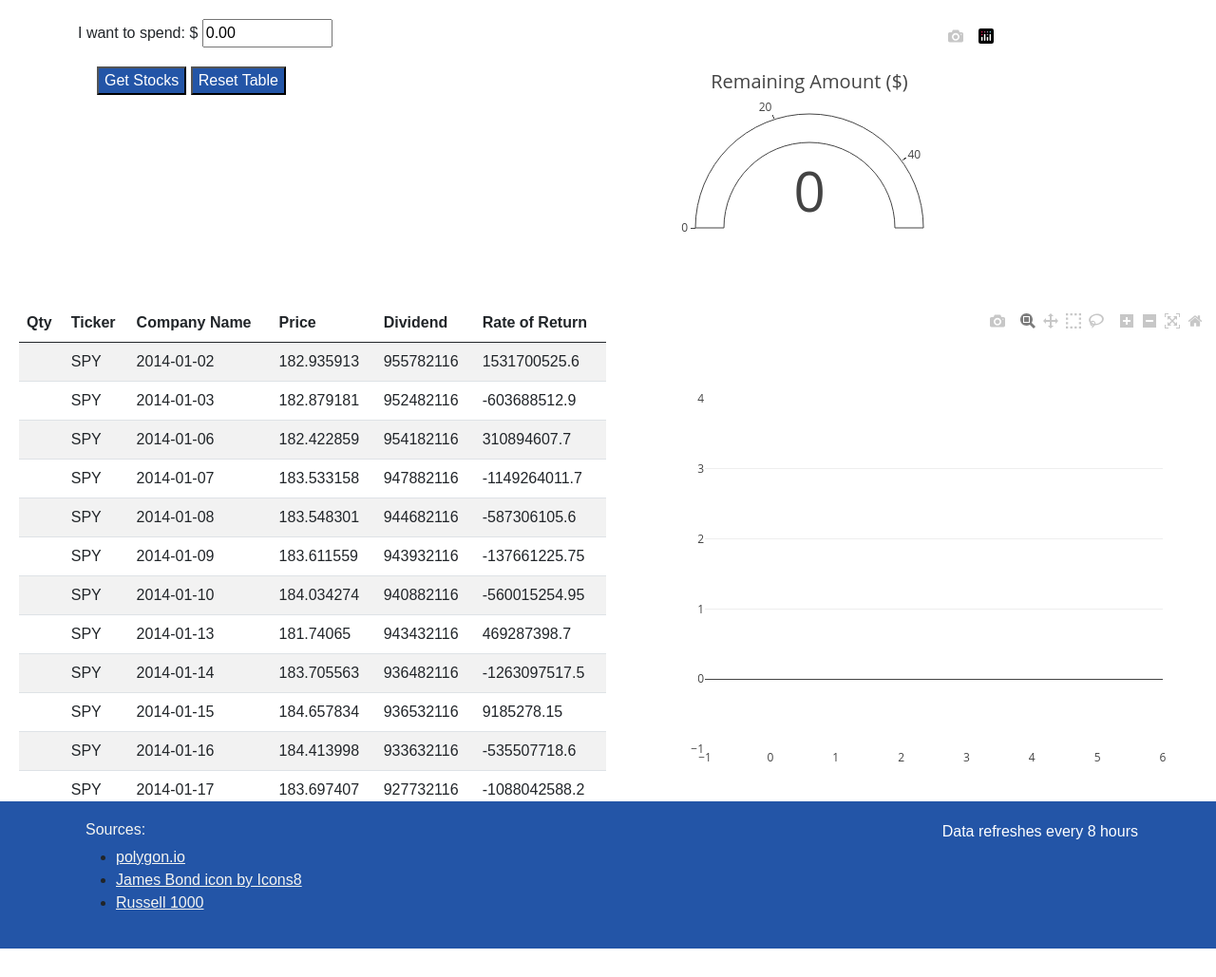
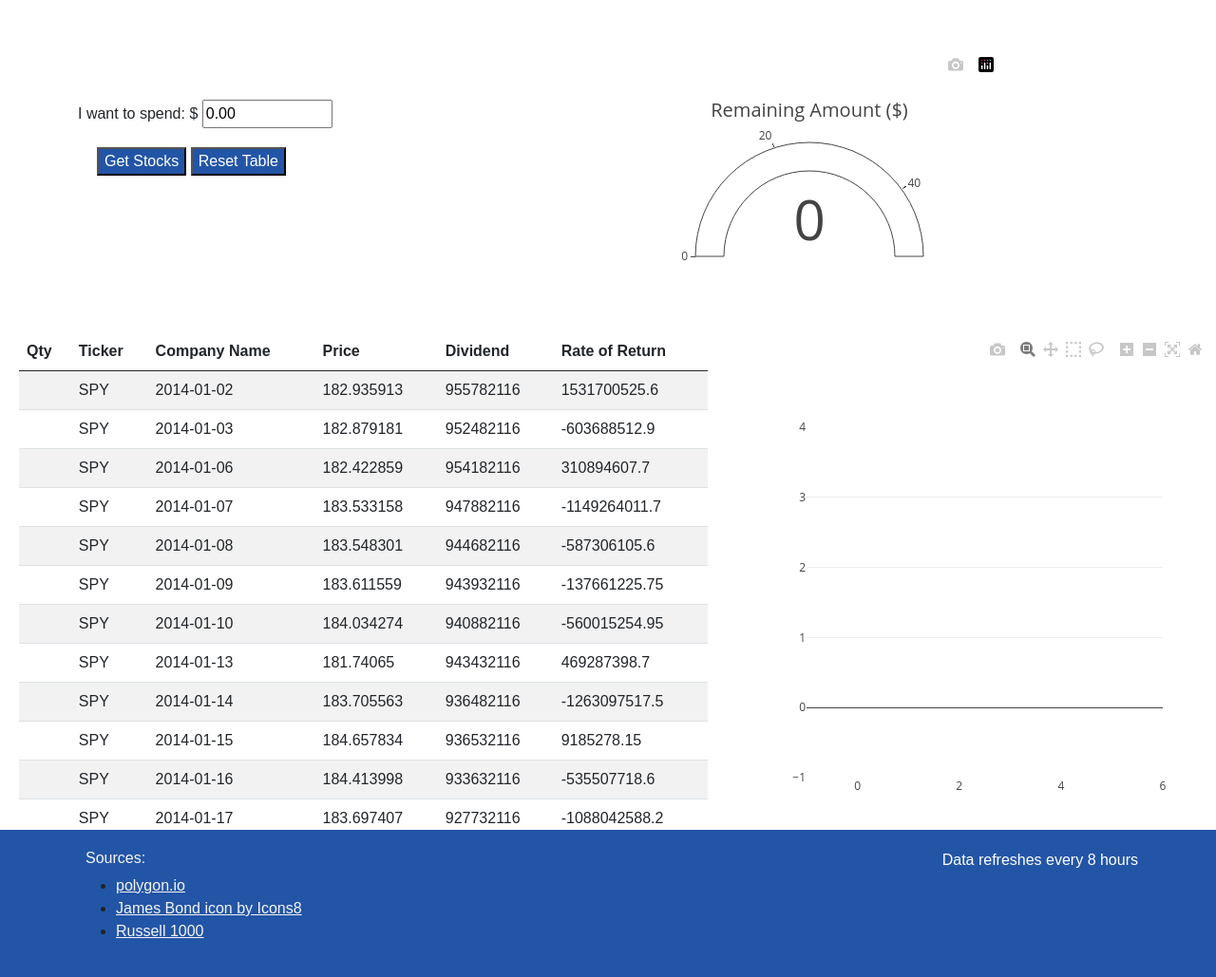
Before and after one commit to emjasmine/TeamMoneyPenny, a Flask app: page /calculator.html in a window 1280 px wide. Shown: the part 70-1099 px from the top of the page at 95% size. Before the commit the page ends 1069 px from the top, so only its background shows below. Run offline with Flask 2, Linux system fonts and the light colour scheme; parts of the project's set-up code (start-up, migrations or seed data) failed here and were passed over; some libraries are stand-ins or nearby versions.

Commit message:
updated html

```diff
--- a/static/css/style.css
+++ b/static/css/style.css
@@ -16,6 +16,9 @@
       color: #f5f5f1;
   }
 
+  p{
+    font-size: medium;
+  }
 /* The wrapper contains all of the page's content besides the footer, which is pushed to the bottom of the page */
 .wrapper {
     position: relative;
@@ -193,5 +196,5 @@
     }
 
     .input-area{
-      margin-top: 100px;
+      margin-top: 50px;
     }
--- a/templates/calculator.html
+++ b/templates/calculator.html
@@ -33,9 +33,10 @@
         </nav>
 
         <!-- Input, Buttons and Gauge-->
-        <div class="container" style="padding-top: 20px;">
+        <div class="container">
+            <div class="input-area">
                 <div class="row">
-                <div class="col-md-6">
+                    <div class="col-md-6" style="padding-top: 55px;">
                         <label for="spend-amount">I want to spend: $</label>
                         <input type="number" id="spend-amount" name="spend-amount" min="0.00" max="1000000.00" value="0.00" step=".50"  onchange="dollarsNotInt(this)">
                         <div class="buttons">
@@ -44,7 +45,8 @@
                         </div>
                     </div>
                      <!-- Div for guage -->
-                <div class="col-md-4" id="gauge">
+                    <div class="col-md-6" id="gauge">
+                    </div>
                 </div>
             </div>
         </div>
@@ -53,7 +55,7 @@
         <div class="charts" style="padding-left: 20px;">
             <div class="row">
                  <!-- stock table -->
-                <div class="col-md-6">
+                <div class="col-md-7">
                     <table class="stock-table table table-striped table-hover">
                         <thead class="stock-table-head">
                             <tr>
@@ -72,7 +74,7 @@
                 </div>
             <!-- horizontal bar chart -->
 
-                <div id="bar-chart" class="col-md-6">
+                <div id="bar-chart" class="col-md-5">
 
                 </div>
             </div>
```
Lines whose indentation alone changed are shown as unchanged.
